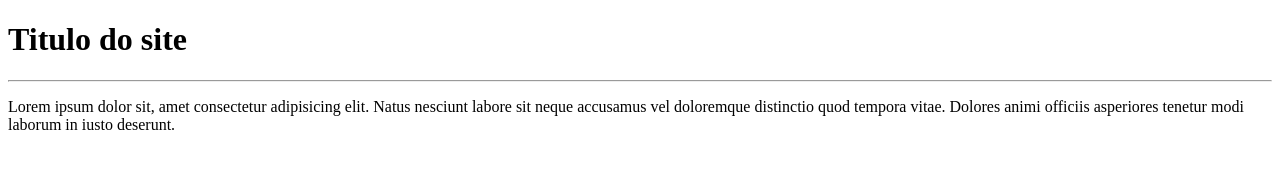
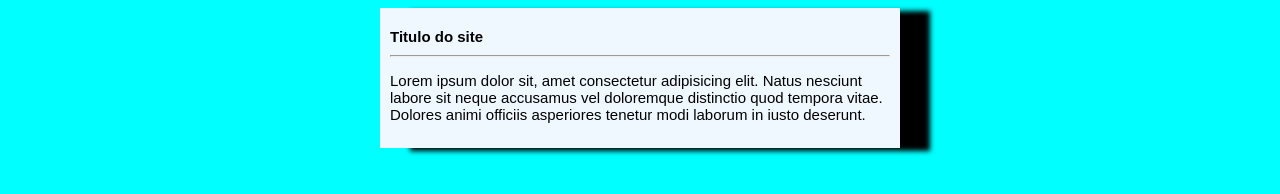
Before and after one commit to Fernando-Lopes-DEV/Projeto-Site, a plain HTML site: page index.html in a window 1280 px wide. Drawn offline with Linux system fonts and the light colour scheme.

Commit message:
iniciei o css

```diff
--- /dev/null
+++ b/estilo/style.css
@@ -0,0 +1,16 @@
+* {
+    font-family: Arial, Helvetica, sans-serif;
+    font-size: 15px;
+}
+
+body {
+    background-color: aqua;
+}
+
+main {
+    background-color: aliceblue;
+    width: 500px;
+    margin: auto;
+    padding: 10px;
+    box-shadow: 30px 3px 5px black;
+}
--- a/index.html
+++ b/index.html
@@ -4,6 +4,7 @@
     <meta charset="UTF-8">
     <meta name="viewport" content="width=device-width, initial-scale=1.0">
     <title>Document</title>
+    <link rel="stylesheet" href="estilo/style.css">
 </head>
 <body>
     <main>
```
